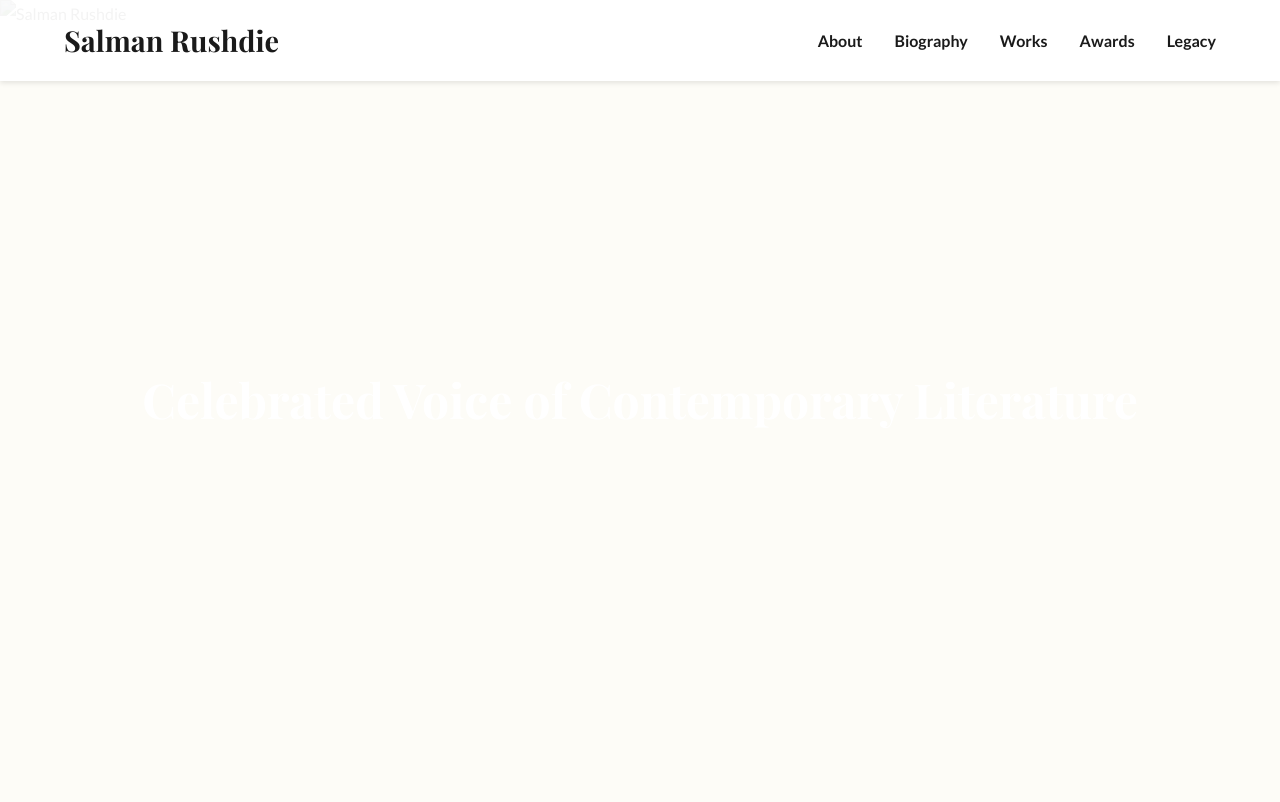
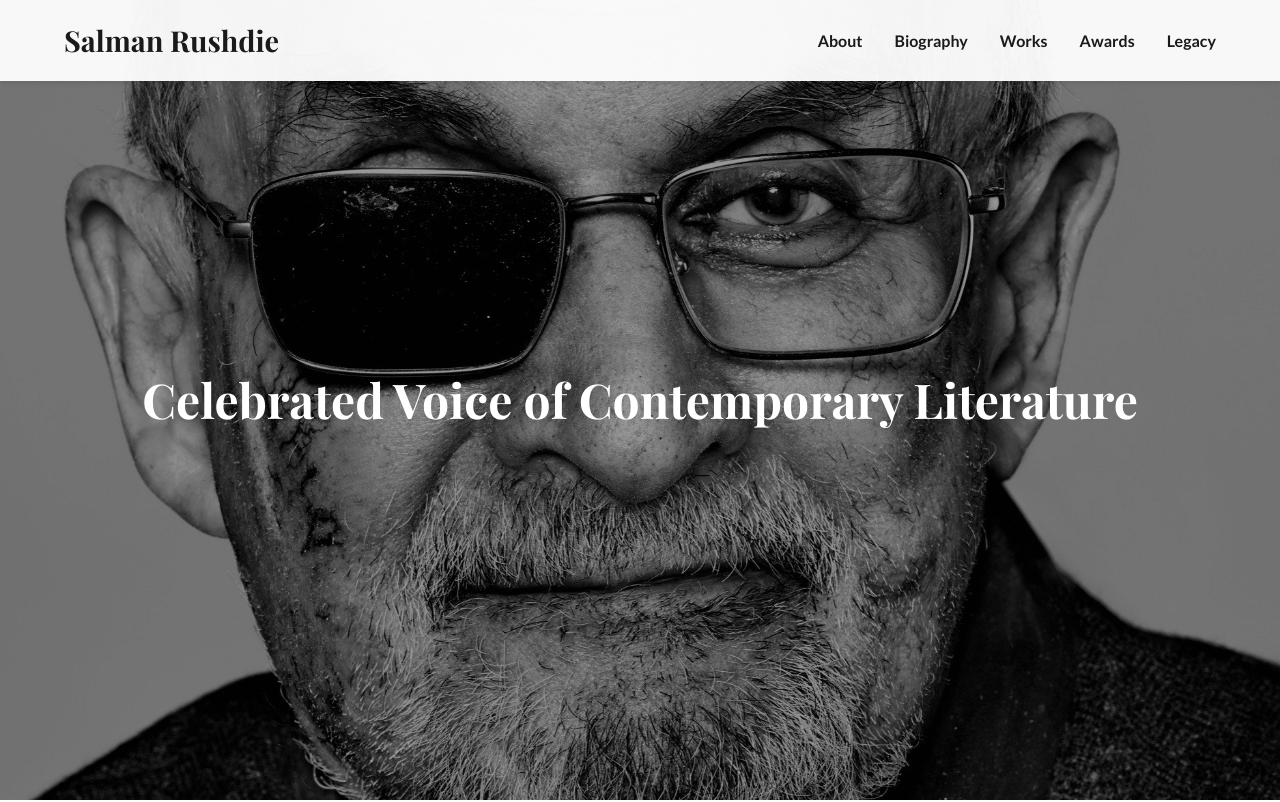
Before and after one commit to ri714-web/salman-rushdie, a plain HTML site: page index.html in a window 1280 px wide. Shown: the top 802 px of the page. Drawn offline with nearby package versions, Linux system fonts and the light colour scheme.

Commit message:
Update index.html

```diff
--- a/index.html
+++ b/index.html
@@ -25,7 +25,7 @@
 
 <!-- Hero Section -->
 <section class="hero">
-    <img src="images/salman_rushdie.jpg" alt="Salman Rushdie">
+    <img src="salman_rushdie.jpg" alt="Salman Rushdie">
     <div class="hero-text">
         <h1>Celebrated Voice of Contemporary Literature</h1>
     </div>
```
